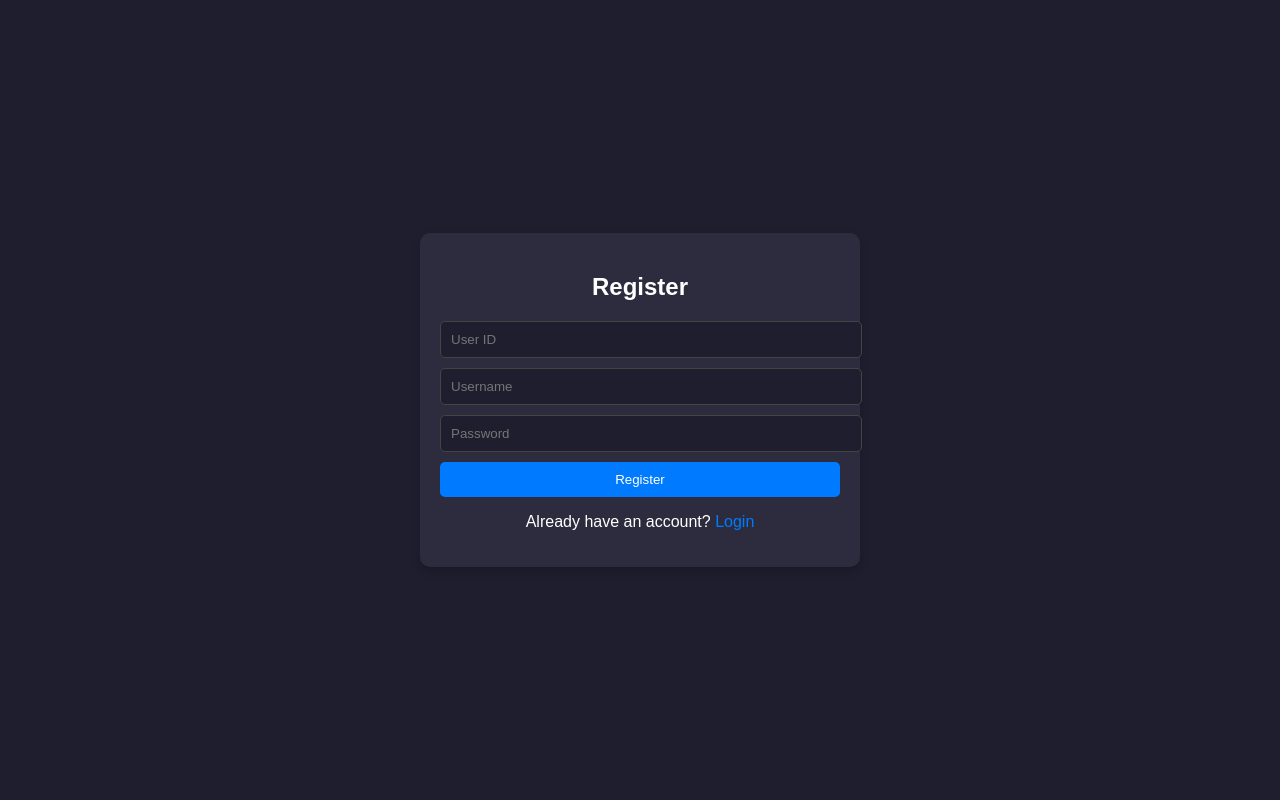
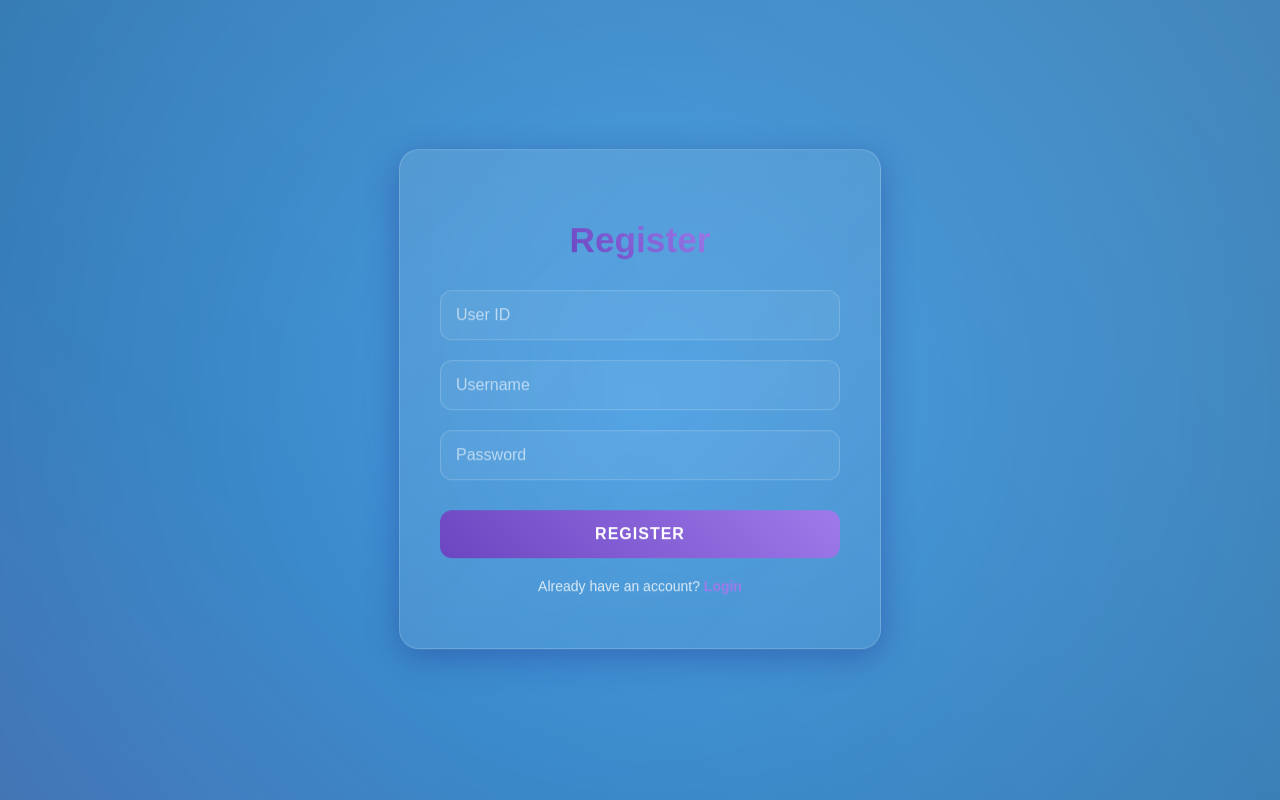
Before and after one commit to Tejith1/igebra-hackathon, a Flask app: page /register in a window 1280 px wide. Run offline with Flask 3, Linux system fonts and the light colour scheme.

Commit message:
Update register.html

```diff
--- a/templates/register.html
+++ b/templates/register.html
@@ -5,57 +5,190 @@
     <meta name="viewport" content="width=device-width, initial-scale=1.0">
     <title>Register</title>
     <style>
+        :root {
+    --primary-gradient: linear-gradient(45deg, #6B46C1, #9F7AEA, #4299E1, #63B3ED);
+    --secondary-gradient: linear-gradient(135deg, rgba(255, 255, 255, 0.1), rgba(255, 255, 255, 0.05));
+    --box-shadow: 0 8px 32px 0 rgba(31, 38, 135, 0.37);
+    --border-color: rgba(255, 255, 255, 0.18);
+    --input-bg: rgba(255, 255, 255, 0.05);
+    --button-gradient: linear-gradient(45deg, #6B46C1, #9F7AEA);
+    --button-hover: linear-gradient(45deg, #9F7AEA, #6B46C1);
+}
+
+/* Animations */
+@keyframes gradientBG {
+    0% { background-position: 0% 50%; }
+    50% { background-position: 100% 50%; }
+    100% { background-position: 0% 50%; }
+}
+
+@keyframes float {
+    0% { transform: translatey(0px); }
+    50% { transform: translatey(-10px); }
+    100% { transform: translatey(0px); }
+}
+
+@keyframes fadeIn {
+    from { opacity: 0; transform: translateY(20px); }
+    to { opacity: 1; transform: translateY(0); }
+}
+
+/* Base styles */
 body {
-            font-family: Arial, sans-serif;
+    font-family: 'Poppins', sans-serif;
+    margin: 0;
+    min-height: 100vh;
+    background: var(--primary-gradient);
+    background-size: 400% 400%;
+    animation: gradientBG 15s ease infinite;
     display: flex;
     justify-content: center;
     align-items: center;
-            height: 100vh;
-            margin: 0;
-            background-color: #1e1e2f;
     color: #ffffff;
 }
+
+/* Add animated particles */
+body::before {
+    content: '';
+    position: fixed;
+    top: 0;
+    left: 0;
+    width: 100%;
+    height: 100%;
+    background: radial-gradient(circle at center, transparent 0%, rgba(0, 0, 0, 0.2) 100%);
+    pointer-events: none;
+}
+
+/* Form container */
 .form-container {
-            background: #2c2c3e;
-            border-radius: 10px;
-            box-shadow: 0 4px 8px rgba(0, 0, 0, 0.2);
+    background: var(--secondary-gradient);
+    backdrop-filter: blur(16px);
+    border-radius: 20px;
+    box-shadow: var(--box-shadow);
+    border: 1px solid var(--border-color);
     width: 90%;
     max-width: 400px;
-            padding: 20px;
+    padding: 40px;
     display: flex;
     flex-direction: column;
     align-items: center;
+    animation: float 6s ease-in-out infinite, fadeIn 1s ease-out;
 }
+
+/* Heading */
 .form-container h2 {
-            margin-bottom: 20px;
+    margin-bottom: 30px;
+    font-size: 2.2em;
+    font-weight: 600;
+    background: linear-gradient(45deg, #6B46C1, #9F7AEA);
+    -webkit-background-clip: text;
+    -webkit-text-fill-color: transparent;
+    text-align: center;
 }
+
+/* Form */
 .form-container form {
     width: 100%;
+    display: flex;
+    flex-direction: column;
+    gap: 20px;
 }
+
+/* Input fields */
 .form-container input {
     width: 100%;
-            padding: 10px;
-            margin-bottom: 10px;
-            border: 1px solid #444;
-            border-radius: 5px;
-            background-color: #1e1e2f;
+    padding: 15px;
+    border: 1px solid var(--border-color);
+    border-radius: 12px;
+    background: var(--input-bg);
     color: #ffffff;
+    font-size: 16px;
+    transition: all 0.3s ease;
+    box-sizing: border-box;
 }
+
+.form-container input:focus {
+    outline: none;
+    border-color: #9F7AEA;
+    box-shadow: 0 0 0 3px rgba(159, 122, 234, 0.2);
+}
+
+.form-container input::placeholder {
+    color: rgba(255, 255, 255, 0.6);
+}
+
+/* Button */
 .form-container button {
     width: 100%;
-            padding: 10px;
+    padding: 15px;
     border: none;
-            background-color: #007bff;
+    border-radius: 12px;
+    background: var(--button-gradient);
     color: white;
-            border-radius: 5px;
+    font-size: 16px;
+    font-weight: 600;
     cursor: pointer;
+    transition: all 0.3s ease;
+    text-transform: uppercase;
+    letter-spacing: 1px;
+    margin-top: 10px;
 }
+
 .form-container button:hover {
-            background-color: #0056b3;
+    background: var(--button-hover);
+    transform: translateY(-2px);
+    box-shadow: 0 5px 15px rgba(107, 70, 193, 0.3);
 }
+
+.form-container button:active {
+    transform: translateY(0);
+}
+
+/* Login link */
+.form-container p {
+    margin-top: 20px;
+    color: rgba(255, 255, 255, 0.8);
+    font-size: 14px;
+}
+
 .form-container a {
-            color: #007bff;
+    color: #9F7AEA;
     text-decoration: none;
+    font-weight: 600;
+    transition: color 0.3s ease;
+}
+
+.form-container a:hover {
+    color: #B794F4;
+    text-decoration: underline;
+}
+
+/* Responsive design */
+@media (max-width: 480px) {
+    .form-container {
+        padding: 30px 20px;
+    }
+
+    .form-container h2 {
+        font-size: 1.8em;
+    }
+
+    .form-container input,
+    .form-container button {
+        padding: 12px;
+        font-size: 14px;
+    }
+}
+
+/* Optional: Add a pulsing effect to the register button */
+@keyframes pulse {
+    0% { box-shadow: 0 0 0 0 rgba(107, 70, 193, 0.4); }
+    70% { box-shadow: 0 0 0 10px rgba(107, 70, 193, 0); }
+    100% { box-shadow: 0 0 0 0 rgba(107, 70, 193, 0); }
+}
+
+.form-container button:focus {
+    animation: pulse 1.5s infinite;
 }
     </style>
 </head>
```
Lines whose indentation alone changed are shown as unchanged.
